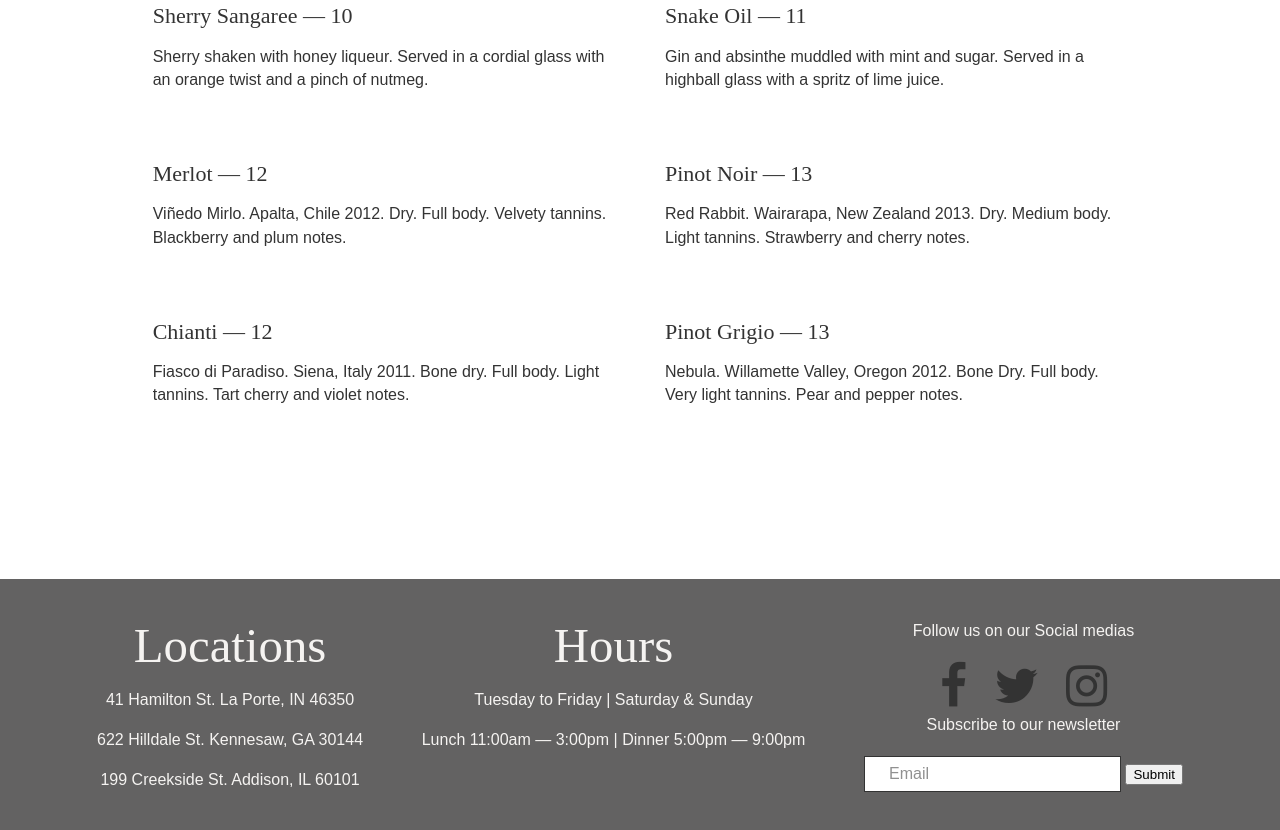
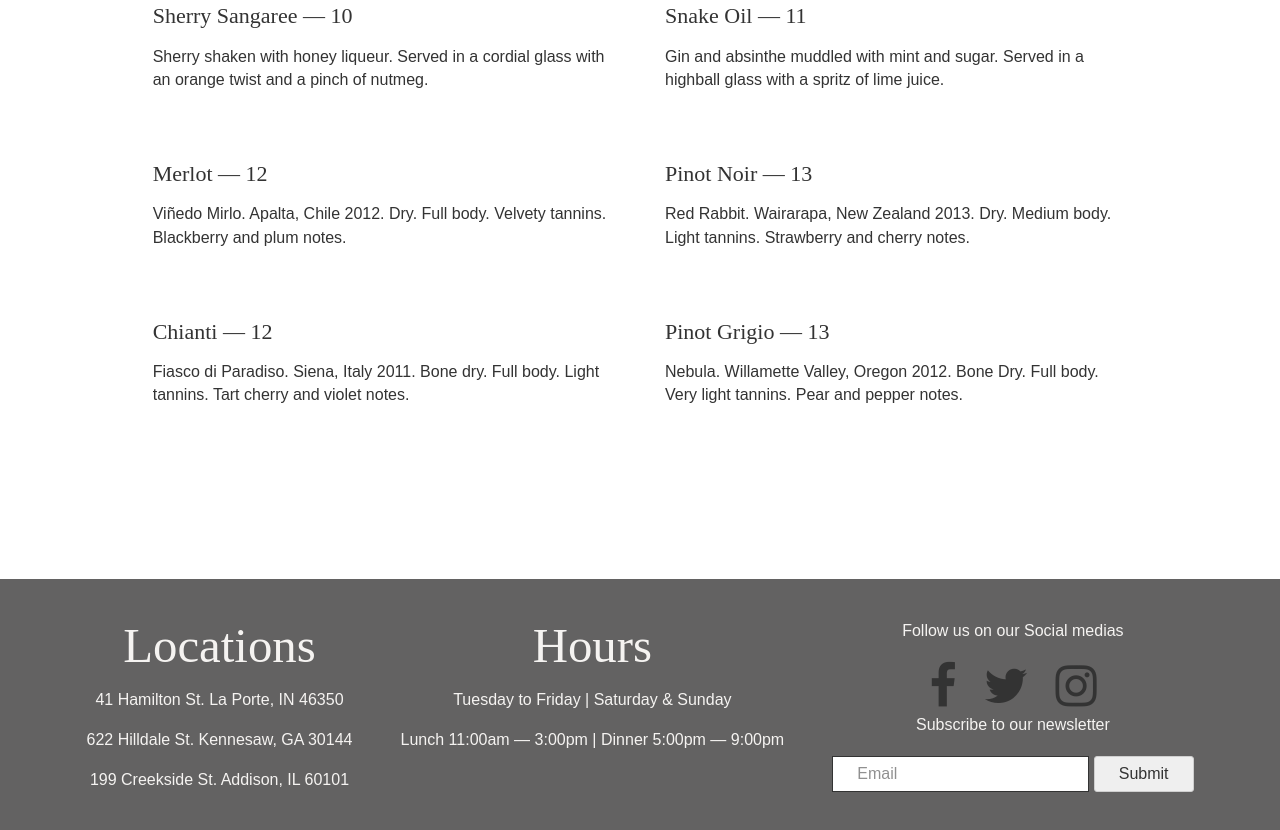
Before and after one commit to agamaoaljan6/modernbites-html, a website: page menu.html in a window 1280 px wide. Shown: the part 3007-3837 px from the top of the page. Drawn offline with nearby package versions, Linux system fonts and the light colour scheme; a web font is replaced by a local one.

Commit message:
minor fix

```diff
--- a/css-about/styles.css
+++ b/css-about/styles.css
@@ -304,3 +304,18 @@ li a:hover,
   margin-bottom: 1em;
   transition: all 0.5s ease-in-out;
 }
+
+.footer-button {
+  border: thin solid rgb(207, 207, 207);
+  padding: 0.5em 1.5em;
+  color: #333;
+  font-size: 1em;
+  margin-bottom: 1em;
+  transition: all .3s ease-in-out;
+  border-radius: 3px;
+}
+
+.footer-button:hover {
+  background: var(--mainColor);
+  color: #fff;
+}
--- a/css-menu/styles.css
+++ b/css-menu/styles.css
@@ -291,3 +291,18 @@ li a:hover,
   margin-bottom: 1em;
   transition: all 0.5s ease-in-out;
 }
+
+.footer-button {
+  border: thin solid rgb(207, 207, 207);
+  padding: 0.5em 1.5em;
+  color: #333;
+  font-size: 1em;
+  margin-bottom: 1em;
+  transition: all .3s ease-in-out;
+  border-radius: 3px;
+}
+
+.footer-button:hover {
+  background: var(--mainColor);
+  color: #fff;
+}
--- a/css-reserve/styles.css
+++ b/css-reserve/styles.css
@@ -291,3 +291,18 @@ li a:hover,
   margin-bottom: 1em;
   transition: all 0.5s ease-in-out;
 }
+
+.footer-button {
+  border: thin solid rgb(207, 207, 207);
+  padding: 0.5em 1.5em;
+  color: #333;
+  font-size: 1em;
+  margin-bottom: 1em;
+  transition: all .3s ease-in-out;
+  border-radius: 3px;
+}
+
+.footer-button:hover {
+  background: var(--mainColor);
+  color: #fff;
+}
```
